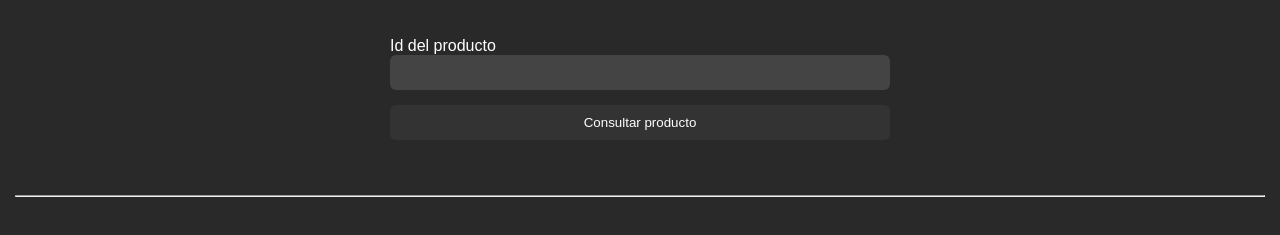
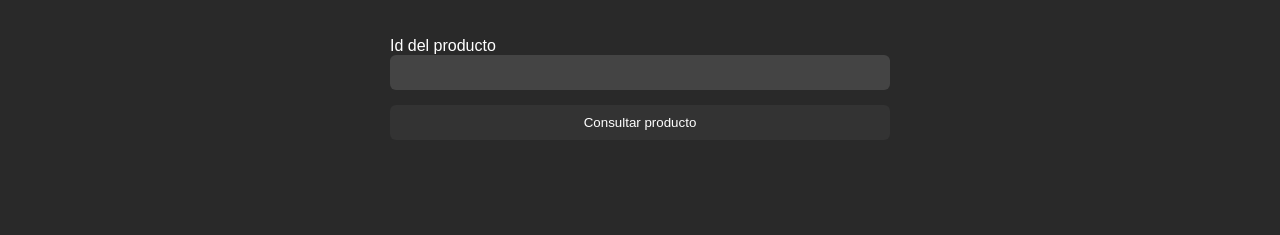
Before and after one commit to Ezequielzap/TP-PROGRAMACION-3, a plain HTML site: page tpIntegradorDashboard/put.html in a window 1280 px wide. Shown: the part 195-430 px from the top of the page. Drawn offline with Linux system fonts and the light colour scheme.

Commit message:
pequeño cambio en eliminar y modificar

```diff
--- a/tpIntegradorDashboard/css/styles.css
+++ b/tpIntegradorDashboard/css/styles.css
@@ -183,11 +183,9 @@ form,.form-alta {
     display: flex;
     flex-direction: column;
     width: 100%;
-    /* Permite que sea responsive en pantallas chicas */
     max-width: 500px;
-    /* No deja que se estire más de 500px en pantallas grandes */
     margin: 40px auto;
-    /* Lo centra horizontalmente (auto) y le da margen arriba/abajo */
+
 }
 
 
--- a/tpIntegradorDashboard/put.html
+++ b/tpIntegradorDashboard/put.html
@@ -67,7 +67,6 @@
         </section>
 
         <section class="secccion-productos">
-            <hr>
             <div id="contenedor-productos"></div>
             <div id="contenedor-form"></div>
         </section>
```
Also changed, not shown: tpIntegradorDashboard/delete.html (+0 -1 lines).
